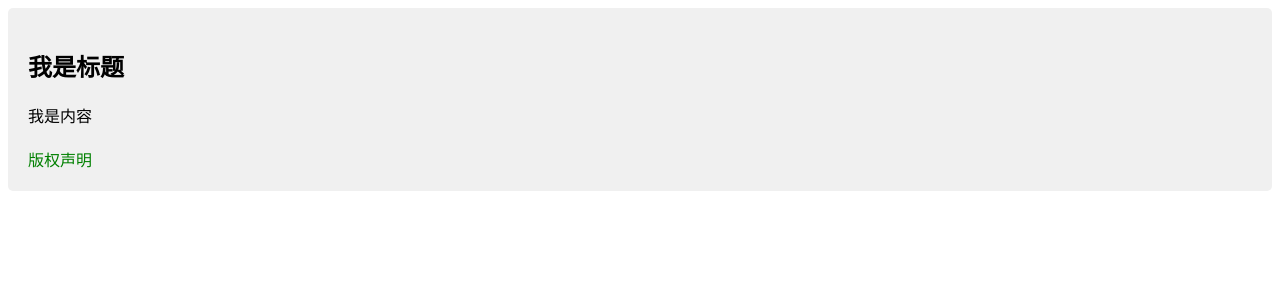
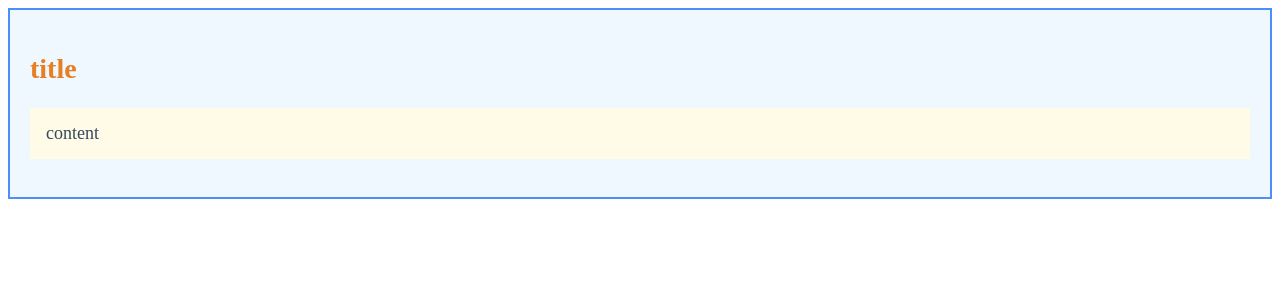
Before and after one commit to coder-klaus/react-tutorial, a React (Vite) app: page / in a window 1280 px wide. Shown: the top 300 px of the page. Built offline with nearby package versions, Linux system fonts and the light colour scheme.

Commit message:
fix: 同步笔记

```diff
--- a/src/App.jsx
+++ b/src/App.jsx
@@ -1,5 +1,6 @@
 // import App from './components/001-css模块化'
 
 import App from './components/002-css-in-js/001-基本使用'
+// import App from './components/002-css-in-js/002-默认值'
 
 export default App
--- a/src/components/002-css-in-js/001-基本使用/index.jsx
+++ b/src/components/002-css-in-js/001-基本使用/index.jsx
@@ -1,16 +1,16 @@
-import { memo } from 'react'
-import { AppWrapper } from './style'
+import React, { PureComponent } from 'react'
+// 导入样式组件
+import AppWrapper from './style.js'
 
-const App = memo(() => {
-  return (
-    <AppWrapper>
-      <section className="section">
-        <h1 className="title">我是标题</h1>
-        <p className="content">我是内容</p>
-      </section>
-      <div className="footer">版权声明</div>
-    </AppWrapper>
-  )
-})
+export class App extends PureComponent {
+  render() {
+    return (
+      <AppWrapper>
+				<h2 className="title">title</h2>
+				<p className="content">content</p>
+			</AppWrapper>
+    )
+  }
+}
 
 export default App
--- a/src/components/002-css-in-js/001-基本使用/style.js
+++ b/src/components/002-css-in-js/001-基本使用/style.js
@@ -1,41 +1,45 @@
-// styled-components 是一种 CSS-in-JS 方案，允许在 JavaScript 文件中编写样式代码
+// styled-components 简写为 SC
+// 是 css in js 的一种实现方案, 所以样式后缀为 .js
 import styled from 'styled-components';
 
-// 1. 使用模板字符串定义带样式的组件，语法与原生 CSS 基本一致
-// 2.通过 styled.<tag>（如 styled.div）创建样式化组件，例如 AppWrapper，它会渲染为指定的 HTML 元素，并自动附带生成的 CSS 样式。
+// 使用 styled.<tag> 结合 标签模板字符串创建样式组件
+// 1. 样式组件会被渲染为带对应样式的 <tag> 组件元素
+// 2. 标签模板字符串内写法和原生CSS嵌套写法基本一致
+// 3. 内部注释使用的也是 CSS 注释 （/* ... */）
 const AppWrapper = styled.div`
-  /* SC中的注释使用 CSS 注释形式 */
-  background-color: #f0f0f0;
+  /* 🎨 基本样式演示 */
+  border: 2px solid #4f8ef7;
   padding: 20px;
-  border-radius: 5px;
+  background-color: #f0f8ff;
 
-  .footer {
-    margin-top: 20px;
-    color: green;
+  /* 标题样式 */
+  .title {
+    color: #e67e22;
+    font-size: 28px;
+    font-weight: bold;
     cursor: pointer;
 
-    /* 可以在样式中使用伪类，例如 &:hover，它会被转换为对应的选择器（如 .footer:hover）。 */
+    /* &:hover 会编译为 .title:hover */
     &:hover {
-      color: red;
+      color: #4f8ef7;
+    }
+  }
+
+  /* 内容样式 */
+  .content {
+    color: #34495e;
+    font-size: 18px;
+    line-height: 1.7;
+    padding: 10px 16px;
+    background: #fffbe6;
+    cursor: pointer;
+
+    /* &:hover 会编译为 .content:hover */
+    &:hover {
+      color: #e67e22;
     }
   }
 `;
 
-// 1. 样式组件支持嵌套调用，可以在组件内嵌套选择器。
-// 2. 通常建议使用大驼峰命名法，并以 Wrapper 作为样式组件的后缀，例如 SectionWrapper。
-const SectionWrapper = styled.section`
-  background-color: #fff;
-  padding: 20px;
-  border-radius: 5px;
-
-  .title {
-    color: red;
-  }
-
-  .content {
-    color: blue;
-  }
-`;
-
-// 推荐为 IDE 安装 styled-components 插件，以获得语法高亮和代码提示
-export { AppWrapper, SectionWrapper };
+// 样式组件命名一般为 XxxWrapper 以示区分
+export default AppWrapper
```
Also changed, not shown: src/components/002-css-in-js/002-默认值/index.jsx (+16 -13 lines), src/components/002-css-in-js/002-默认值/style.js (+5 -35 lines).
